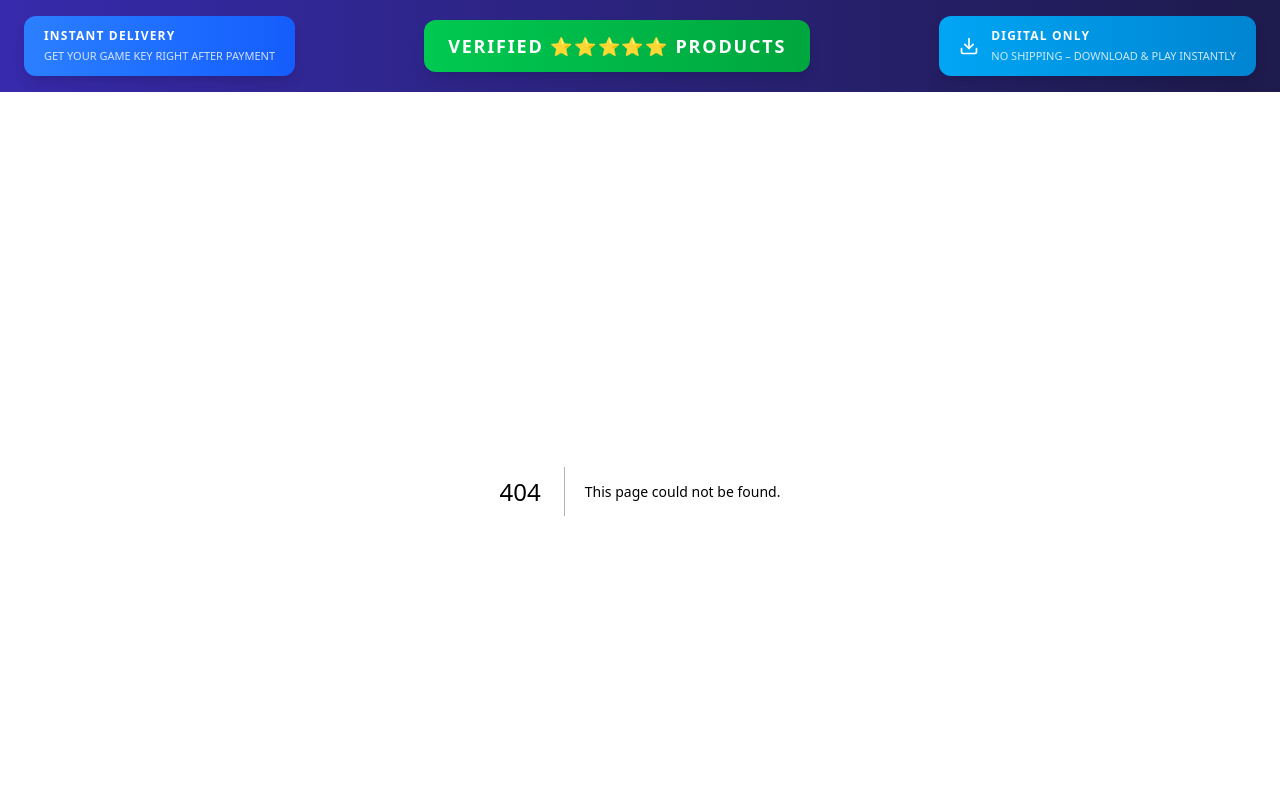
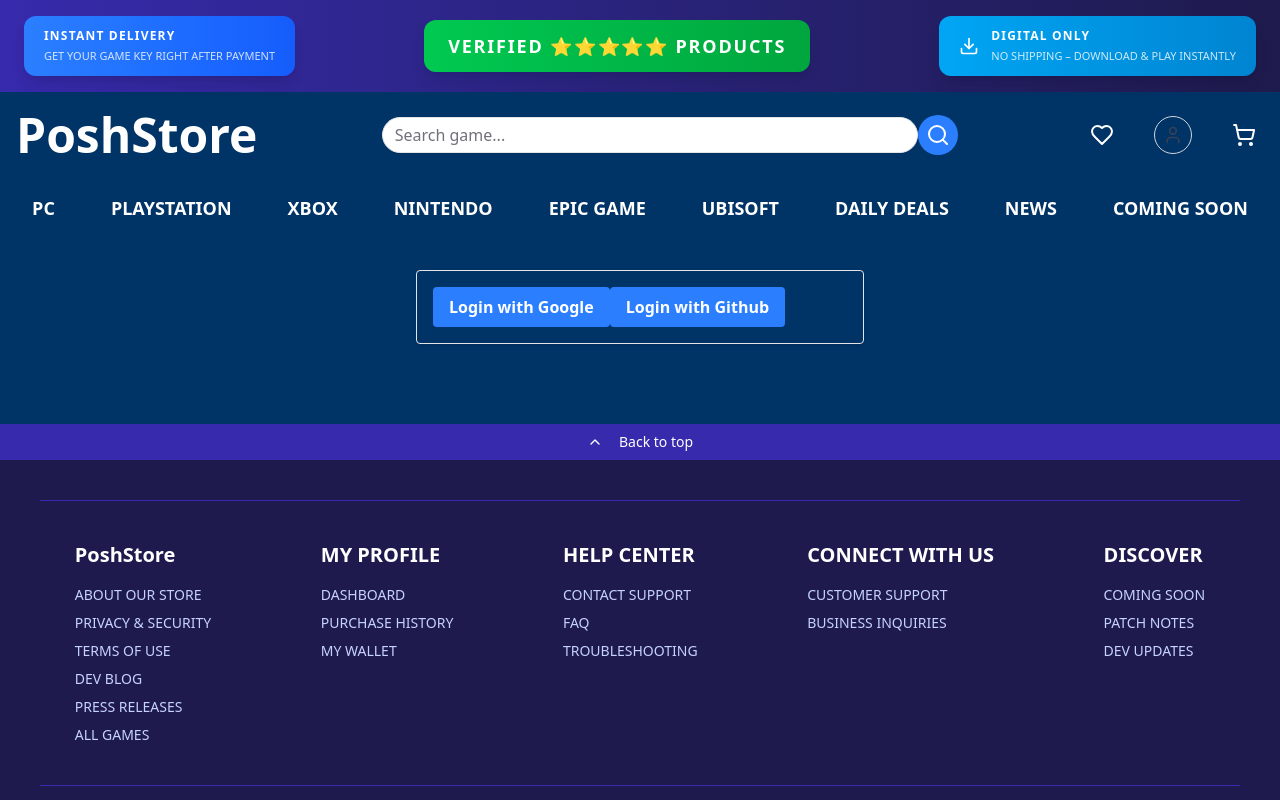
Before and after one commit to PoshX1z/next-ecommerce-posh-game-store, a Next.js app: page /account/sign-in in a window 1280 px wide. Before the commit this address had no page. Shown: the top 800 px of the page. Built offline with nearby package versions, Linux system fonts and the light colour scheme; no server answers.

Commit message:
Do auth system #1

```diff
--- /dev/null
+++ b/app/(root)/account/sign-in/SignInMenu.tsx
@@ -0,0 +1,44 @@
+"use client";
+
+import { useSession, signIn, signOut } from "next-auth/react";
+import React from "react";
+
+export default function SignInMenu() {
+  const { data: session, status } = useSession();
+
+  if (status === "loading") {
+    return <p>Loading...</p>;
+  }
+
+  return (
+    <div className="p-4 border rounded shadow max-w-md mx-auto mt-8">
+      {session ? (
+        <>
+          <h2 className="text-xl font-bold">Welcome, {session.user?.name}!</h2>
+          <p className="mb-4">You are logged in as {session.user?.email}</p>
+          <button
+            onClick={() => signOut()}
+            className="bg-red-500 hover:bg-red-600 text-white font-semibold py-2 px-4 rounded"
+          >
+            Log Out
+          </button>
+        </>
+      ) : (
+        <div>
+          <button
+            onClick={() => signIn("google")}
+            className="bg-blue-500 hover:bg-blue-600 text-white font-semibold py-2 px-4 rounded"
+          >
+            Login with Google
+          </button>
+          <button
+            onClick={() => signIn("github")}
+            className="bg-blue-500 hover:bg-blue-600 text-white font-semibold py-2 px-4 rounded"
+          >
+            Login with Github
+          </button>
+        </div>
+      )}
+    </div>
+  );
+}
--- /dev/null
+++ b/app/(root)/account/sign-in/page.tsx
@@ -0,0 +1,8 @@
+import SignInMenu from "./SignInMenu";
+export default function SignInPage() {
+  return (
+    <div>
+      <SignInMenu />
+    </div>
+  );
+}
--- /dev/null
+++ b/app/api/auth/[...nextauth]/route.ts
@@ -0,0 +1,5 @@
+import NextAuth from "next-auth";
+import { authOptions } from "@/auth";
+
+const handler = NextAuth(authOptions);
+export { handler as GET, handler as POST };
--- a/app/layout.tsx
+++ b/app/layout.tsx
@@ -4,6 +4,9 @@
 import { APP_DESCRIPTION, APP_NAME } from "@/lib/constants";
 import Footer from "@/components/shared/Footer";
 import HeaderTop from "@/components/shared/header/HeaderTop";
+import { getServerSession } from "next-auth";
+import SessionWrapper from "@/components/shared/SessionWrapper";
+import { authOptions } from "@/auth";
 
 const geistSans = Geist({
   variable: "--font-geist-sans",
@@ -21,16 +24,18 @@
   description: APP_DESCRIPTION,
 };
 
-export default function RootLayout({
+export default async function RootLayout({
   children,
 }: Readonly<{
   children: React.ReactNode;
 }>) {
+  const session = await getServerSession(authOptions);
   return (
     <html lang="en" suppressHydrationWarning>
       <body
         className={`${geistSans.variable} ${geistMono.variable} antialiased`}
       >
+        <SessionWrapper session={session}>
           <div className="hidden md:block">
             <HeaderTop />
           </div>
@@ -38,6 +43,7 @@
           <div>
             <Footer />
           </div>
+        </SessionWrapper>
       </body>
     </html>
   );
--- /dev/null
+++ b/auth.ts
@@ -0,0 +1,18 @@
+// auth.ts
+import { NextAuthOptions } from "next-auth";
+import GoogleProvider from "next-auth/providers/google";
+import GithubProvider from "next-auth/providers/github";
+
+export const authOptions: NextAuthOptions = {
+  providers: [
+    GoogleProvider({
+      clientId: process.env.GOOGLE_CLIENT_ID!,
+      clientSecret: process.env.GOOGLE_CLIENT_SECRET!,
+    }),
+    GithubProvider({
+      clientId: process.env.GITHUB_CLIENT_ID!,
+      clientSecret: process.env.GITHUB_CLIENT_SECRET!,
+    }),
+  ],
+  secret: process.env.AUTH_SECRET,
+};
--- /dev/null
+++ b/components/shared/SessionWrapper.tsx
@@ -0,0 +1,14 @@
+"use client";
+
+import { SessionProvider } from "next-auth/react";
+import { ReactNode } from "react";
+import { Session } from "next-auth";
+
+type Props = {
+  children: ReactNode;
+  session: Session | null;
+};
+
+export default function SessionWrapper({ children, session }: Props) {
+  return <SessionProvider session={session}>{children}</SessionProvider>;
+}
--- a/package.json
+++ b/package.json
@@ -31,6 +31,7 @@
     "lodash.debounce": "^4.0.8",
     "lucide-react": "^0.488.0",
     "next": "15.3.0",
+    "next-auth": "^4.24.11",
     "react": "^19.0.0",
     "react-dom": "^19.0.0",
     "react-hook-form": "^7.56.0",
```
Also changed, not shown: 2 other files (tests, documents, lock files or other folders). Lines whose indentation alone changed are shown as unchanged.
